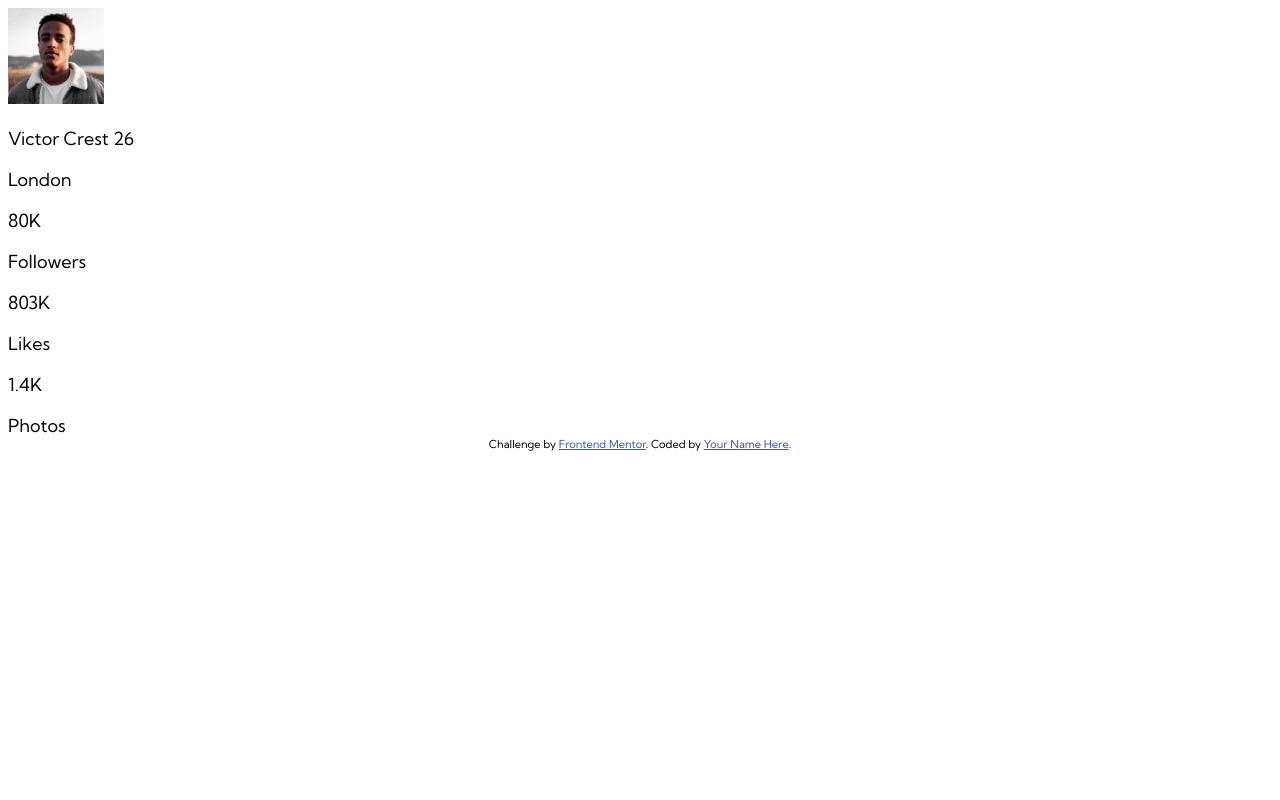
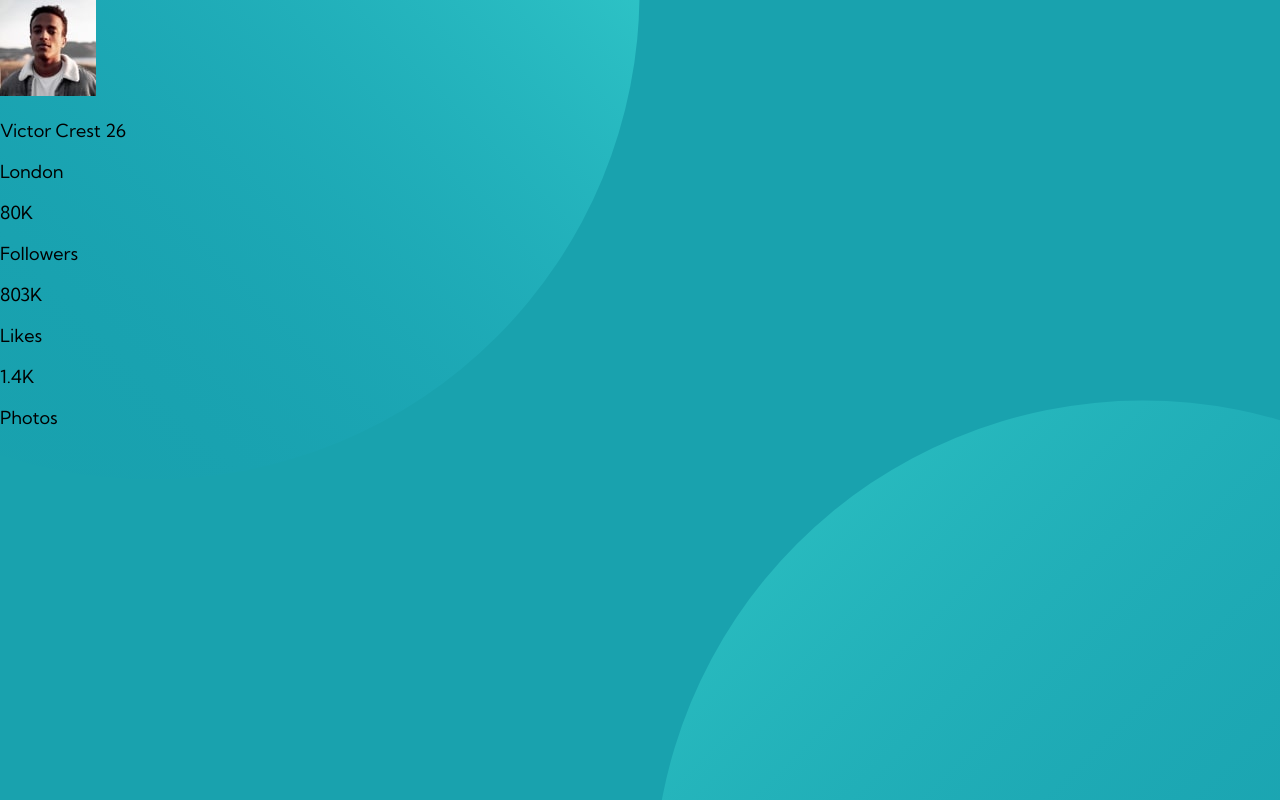
Before and after one commit to micca87/frontendMentorChallenge, a plain HTML site: page profile-card-component-main/index.html in a window 1280 px wide. Drawn offline with Linux system fonts and the light colour scheme.

Commit message:
Add background

```diff
--- a/profile-card-component-main/index.html
+++ b/profile-card-component-main/index.html
@@ -17,8 +17,9 @@
     .attribution a { color: hsl(228, 45%, 44%); }
   </style>
 </head>
-<body class="background">
-  <div card="card">
+<body>
+<div class="background">
+    <div class="card">
       <div class="card__header">
           <img class="card__img" src="./images/image-victor.jpg"/>
           <p>Victor Crest <span>26</span></p>
@@ -42,10 +43,11 @@
     </div>
 
 
-
+<!--
   <div class="attribution">
     Challenge by <a href="https://www.frontendmentor.io?ref=challenge" target="_blank">Frontend Mentor</a>.
     Coded by <a href="#">Your Name Here</a>.
+  </div> -->
 </div>
 </body>
 </html>
--- a/profile-card-component-main/style.css
+++ b/profile-card-component-main/style.css
@@ -9,3 +9,15 @@
     sans-serif;
     font-size: 18px;
 }
+body{
+    margin:0px;
+}
+
+
+.background{
+    background: right 50vw bottom 40vh no-repeat url(images/bg-pattern-top.svg),
+                51vw 50vh no-repeat url(images/bg-pattern-bottom.svg) var(--background);
+     display:grid;
+     grid-template-rows: 100vh;
+     grid-template-columns: 50% 50%;
+}
```
Lines whose indentation alone changed are shown as unchanged.
